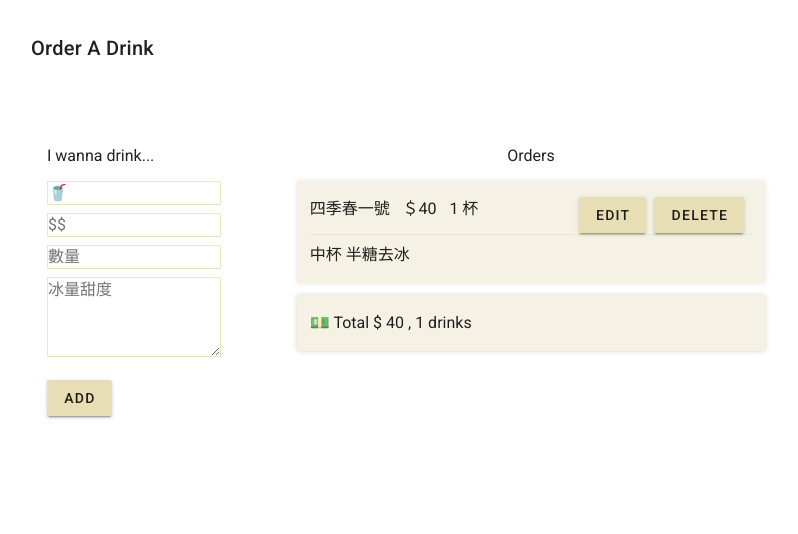
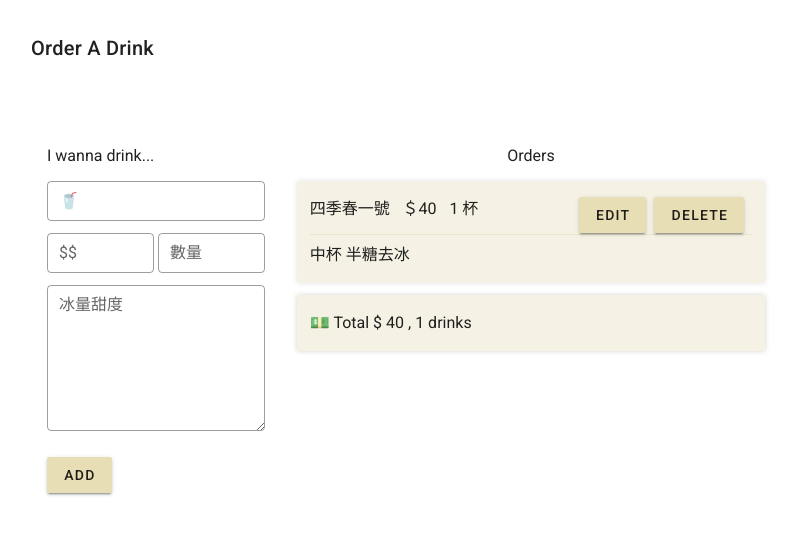
Before and after one commit to damacusdos/dailydrinks, a Vue app: page / in a window 1280 px wide. Shown: the top 534 px of the page, without its empty margins (49-847 px from the left). Built offline with nearby package versions, Linux system fonts and the light colour scheme.

Commit message:
update order form

```diff
--- a/src/components/orderlist.vue
+++ b/src/components/orderlist.vue
@@ -4,20 +4,14 @@
   <div class="main">
     <v-sheet class="order-form">
       <div class="order-message">I wanna drink...</div>
-      <div class="order-input">
-        <div class="inputs">
-          <input type="text" placeholder="🥤"  v-model="input.drink" class="input-text">
-        </div>
-        <div class="inputs">
-          <input type="number" placeholder="$$" v-model="input.price" class="input-number">
-        </div>
-        <div class="inputs">
-          <input type="number" placeholder="數量" v-model="input.qty" class="input-number">
-        </div>
-        <div class="inputs">
-          <textarea placeholder="冰量甜度"  v-model="input.note" class="input-note"></textarea>
-        </div>
-      </div>
+      <v-form>
+          <v-text-field type="text" label="🥤"  v-model="input.drink" :color="colors.inputs" hide-details outlined dense></v-text-field>
+          <v-col class="d-flex justify-space-between px-0">
+          <v-text-field type="number" label="$$" v-model="input.price" class="mr-1" :color="colors.inputs" hide-details outlined dense></v-text-field>
+          <v-text-field type="number" label="數量" v-model="input.qty" :color="colors.inputs" hide-details outlined dense></v-text-field>
+          </v-col>
+          <v-textarea label="冰量甜度"  v-model="input.note" :color="colors.inputs" outlined dense></v-textarea>
+      </v-form>
       <v-btn :color="colors.primary" @click="addDrink" class="button">add</v-btn>
     </v-sheet>
     <div class="orders">
@@ -79,7 +73,8 @@ export default {
       showEdit: false,
       number: null,
       colors: {
-        primary: 'rgb(232, 222, 181)'
+        primary: 'rgb(232, 222, 181)',
+        inputs: 'rgb(235, 229, 204)'
       }
     }
   },
```
